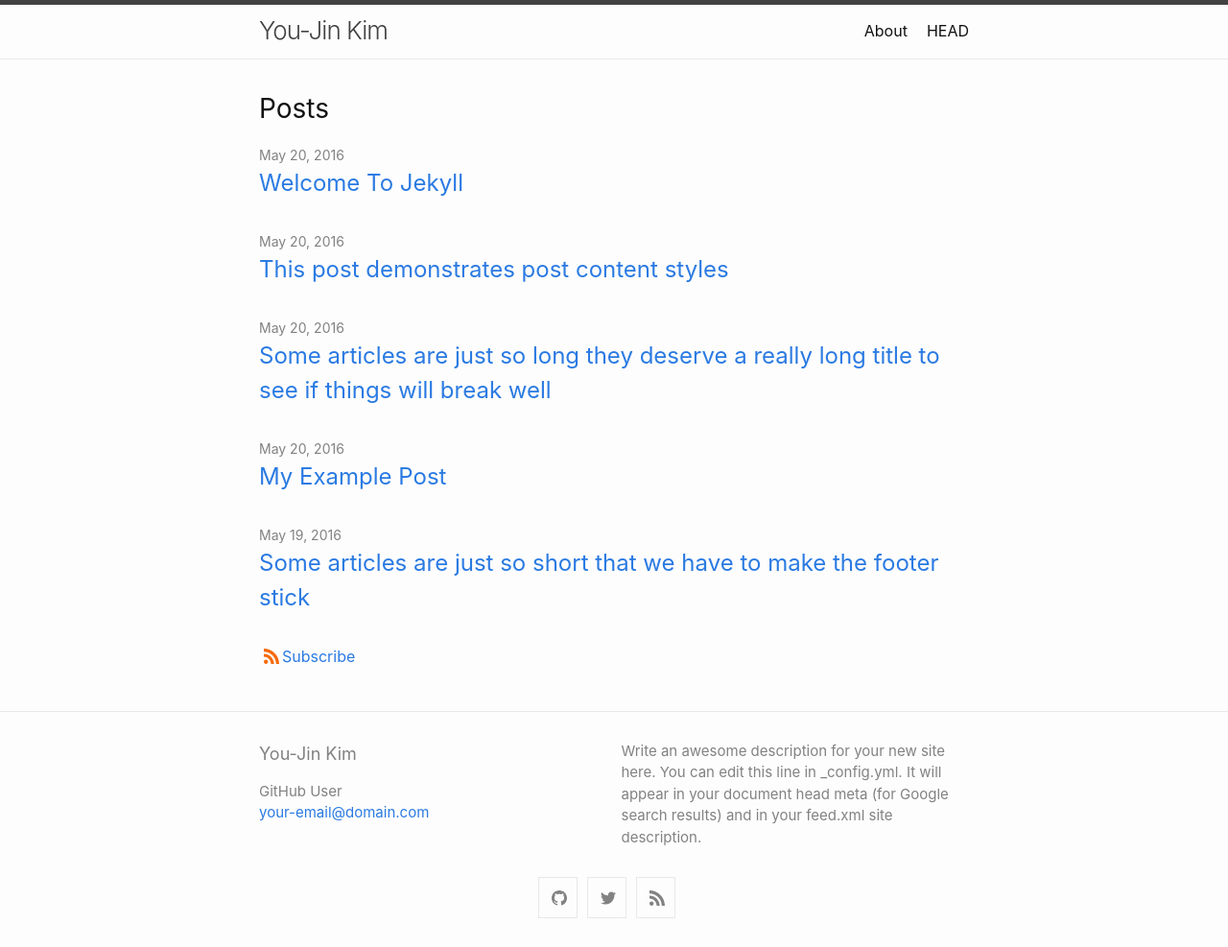
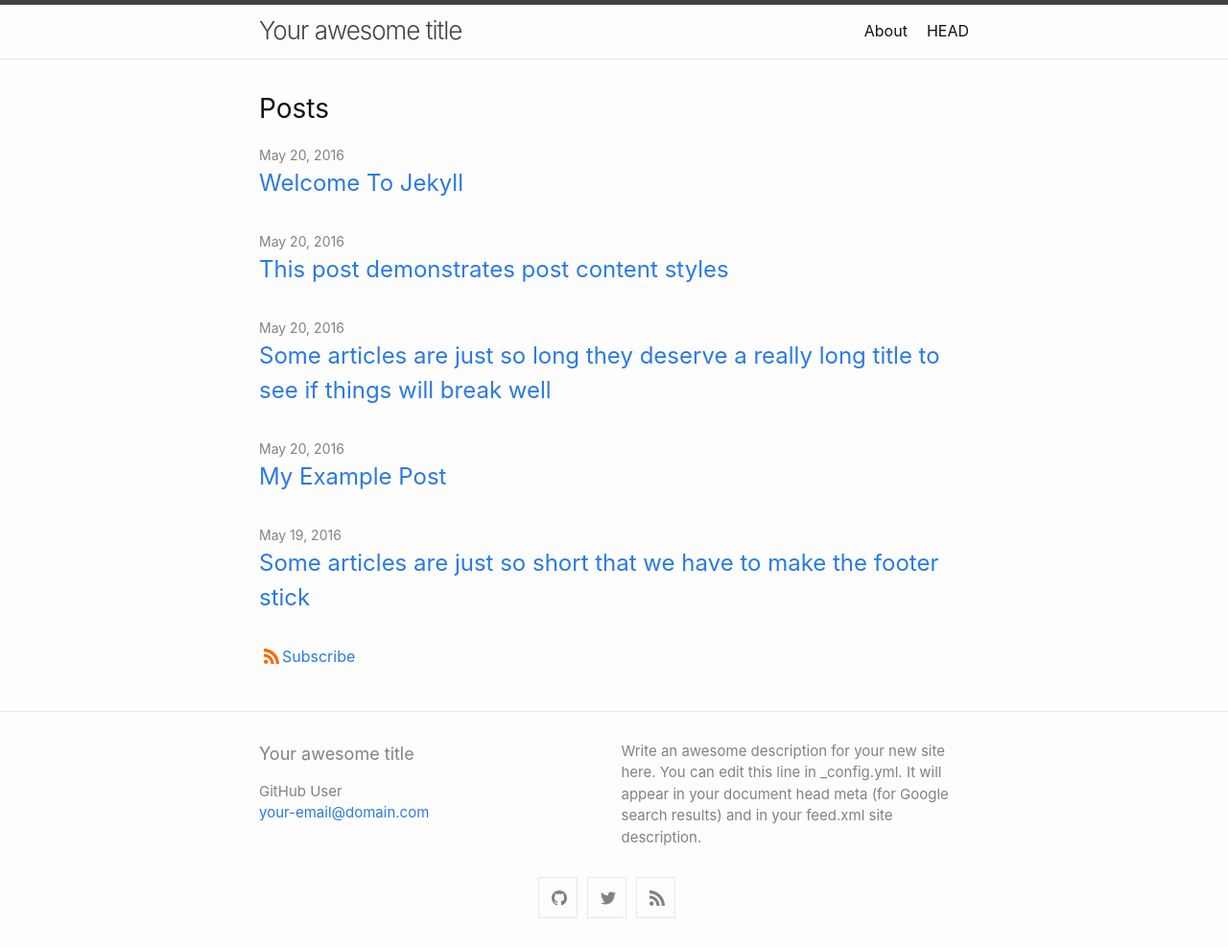
Before and after one commit to yujnkm/web, a Jekyll site: the page built from index.md, in a window 1280 px wide. Shown: the whole page at 96% size. Built offline with Jekyll 4.4.1, drawn with Linux system fonts in a browser that asks for light colours.

Commit message:
Update _config.yml

```diff
--- a/_config.yml
+++ b/_config.yml
@@ -1,4 +1,4 @@
-title: You-Jin Kim
+title: Your awesome title
 author: GitHub User
 email: your-email@domain.com
 description: > # this means to ignore newlines until "twitter_username:"
```
